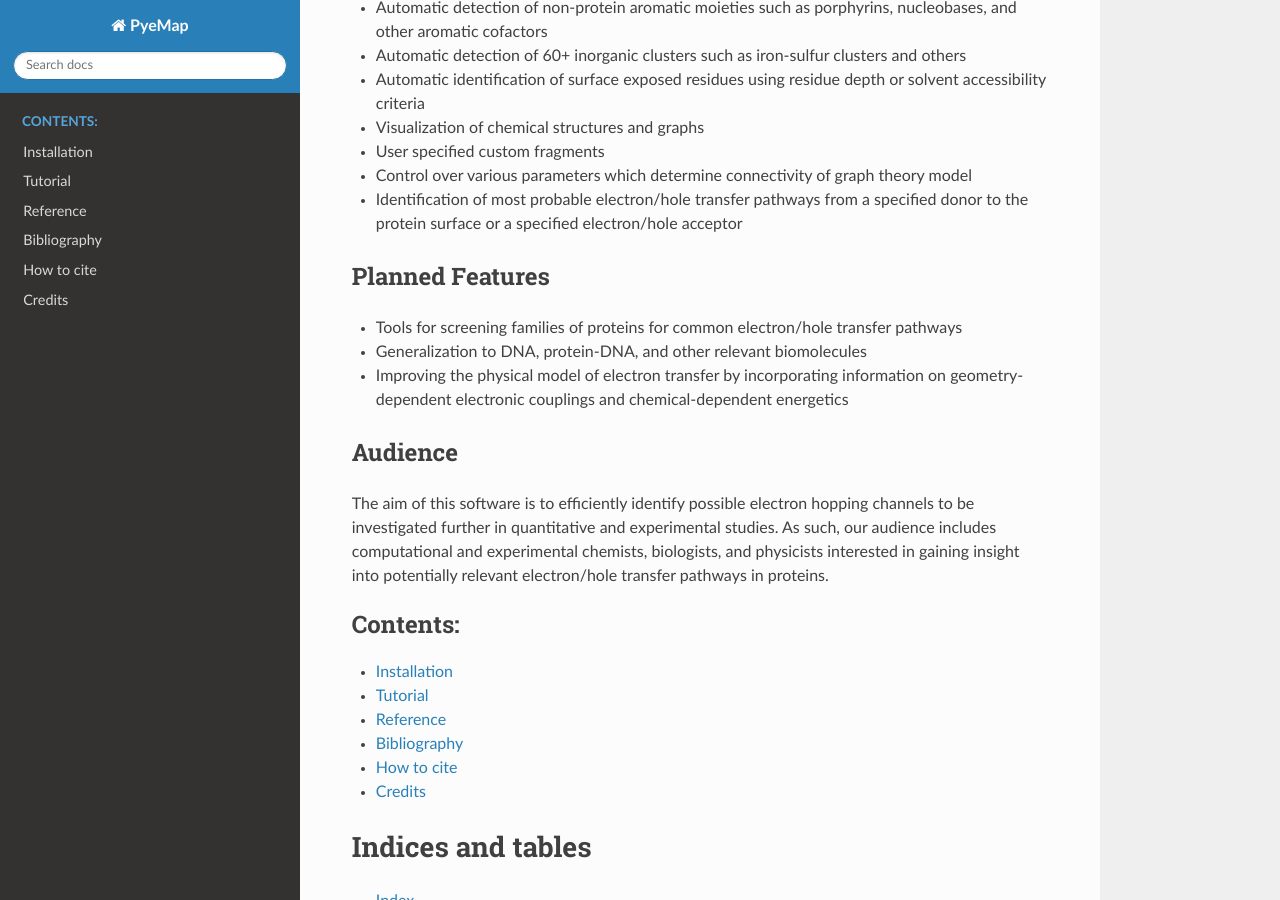
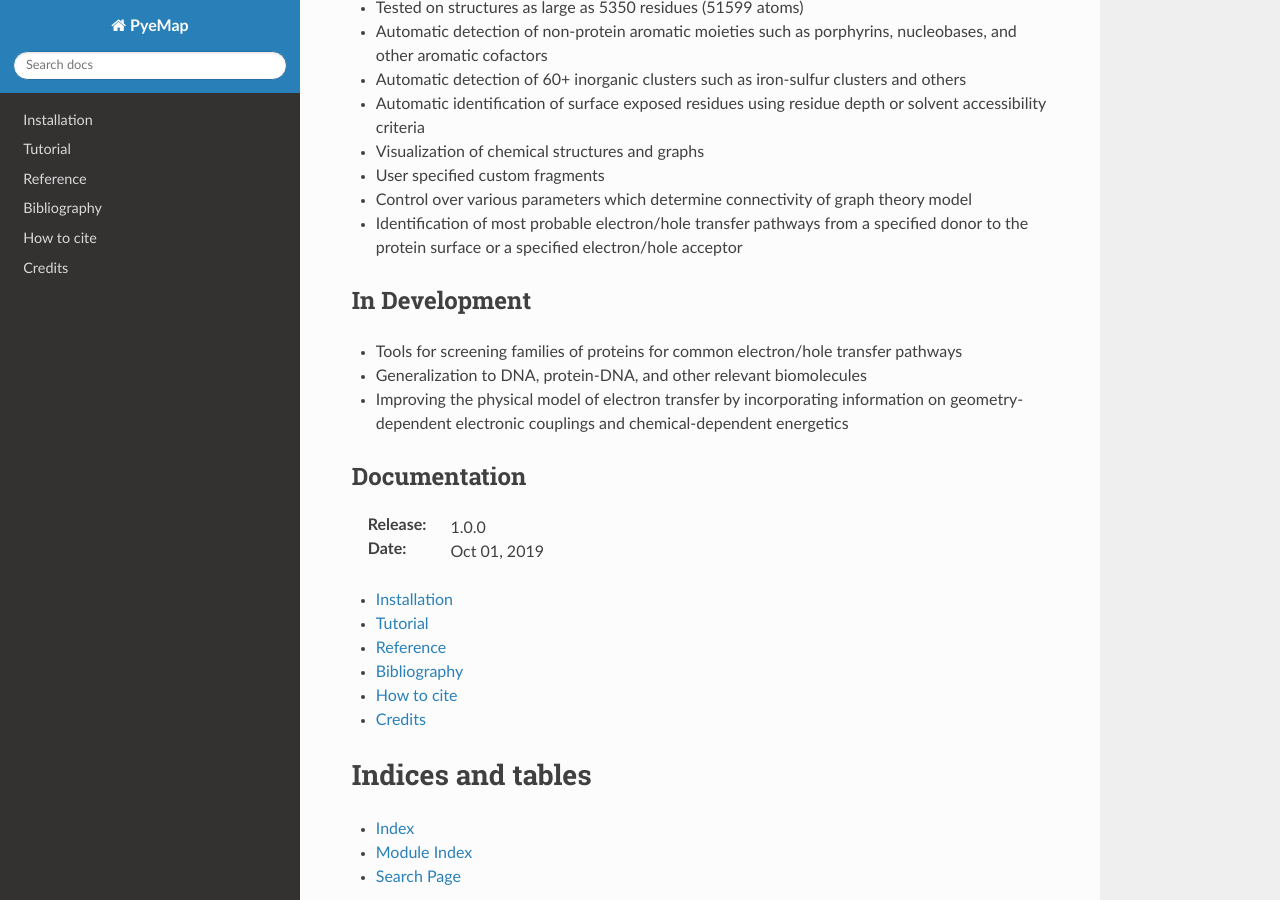
Before and after one commit to gayverjr/pyemap, a Sphinx documentation site: the page built from docs/index.rst, in a window 1280 px wide and 900 px high, scrolled down 792 px. Built offline with Sphinx 7.4.7 and the Read the Docs theme 2.0.0, drawn with Linux system fonts in a browser that asks for light colours; some of the changed text lies outside the part shown.

Commit message:
Fixed some typos.

```diff
--- a/docs/index.rst
+++ b/docs/index.rst
@@ -12,6 +14,7 @@ Overview of PyeMap
 
 - Website:  https://emap.bu.edu
 - News:     https://twitter.com/eMap_protein
+- GitHub:   https://github.com/gayverjr/pyemap
 
 PyeMap is a python package aimed at automatic identification of electron and hole transfer
 pathways in proteins. The analysis is based on a coarse-grained version of Beratan and
@@ -47,23 +50,22 @@ Current Features
 * Control over various parameters which determine connectivity of graph theory model
 * Identification of most probable electron/hole transfer pathways from a specified donor to the protein surface or a specified electron/hole acceptor
 
-
-Planned Features
+In Development
 ----------------
 * Tools for screening families of proteins for common electron/hole transfer pathways
 * Generalization to DNA, protein-DNA, and other relevant biomolecules
 * Improving the physical model of electron transfer by incorporating information on geometry-dependent electronic couplings and chemical-dependent energetics
 
-Audience
---------
-The aim of this software is to efficiently identify possible electron hopping channels to
-be investigated further in quantitative and experimental studies. As such, our audience
-includes computational and experimental chemists, biologists, and physicists interested
-in gaining insight into potentially relevant electron/hole transfer pathways in proteins.
+Documentation
+---------------
+
+.. only:: html
+
+    :Release: 1.0.0
+    :Date: |today|
 
 .. toctree::
    :maxdepth: 1
-   :caption: Contents:
 
    install
    tutorial/tutorial
```
Also changed, not shown: other parts of docs/index.rst (+2 -0 lines), README.md (+2 -2 lines), docs/install.rst (+8 -2 lines).
